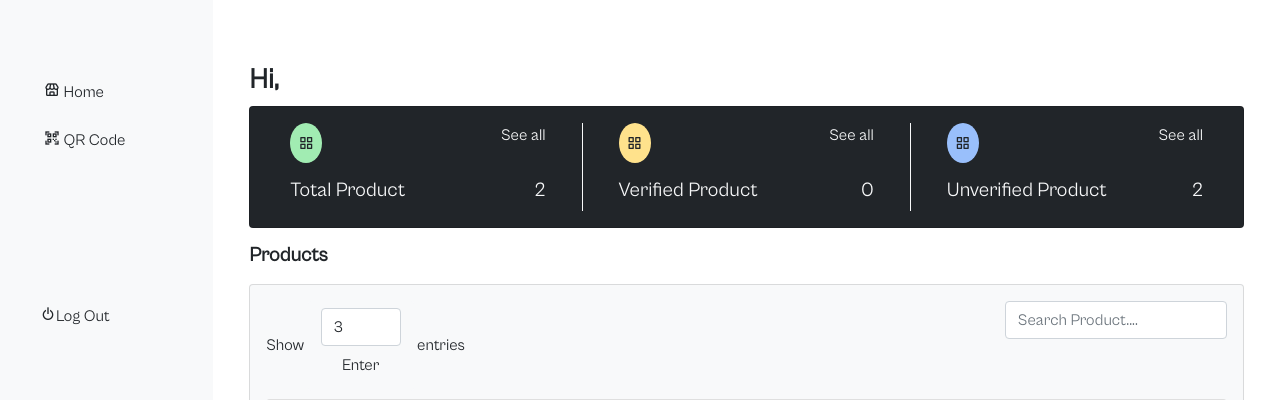
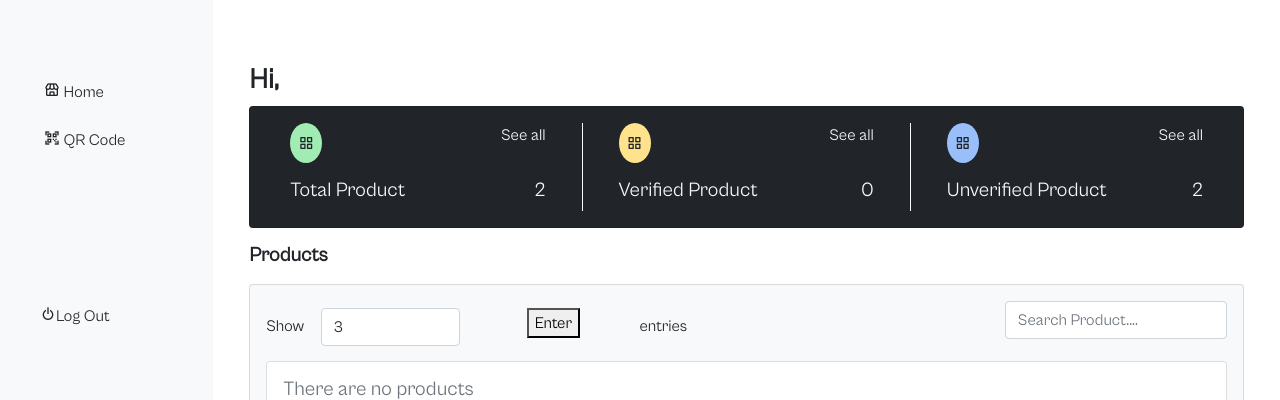
Before and after one commit to ephraimphrase/qrcodegen, a Django app: page /home/ in a window 1280 px wide. Shown: the top 400 px of the page. Run offline with Django 4.2, Linux system fonts and the light colour scheme; a user stored in the database is signed in; data comes from the database, SQL or seed files in the repository; some libraries are stand-ins or nearby versions.

Commit message:
select function

```diff
--- a/main/templates/home.html
+++ b/main/templates/home.html
@@ -56,7 +56,14 @@
             <div class="row">
                 <div class="col-md-9">Show <span class="btn bg-light">
                     <form action="{% url 'home' %}" method="GET">
-                        <input type="number" name="page_range" class="form-control page_range" value="3"><span><button class="btn" type="submit">Enter</button></span>
+                        <div class="row">
+                            <div class="col">
+                                <input type="number" name="page_range" class="form-control page_range" value="3">
+                            </div>
+                            <div class="col">
+                                <button type="submit">Enter</button>
+                            </div>
+                        </div>
                     </form>
                 </span> entries</div>
                 <div class="col-md-3">
--- a/static/styles/main.css
+++ b/static/styles/main.css
@@ -49,6 +49,6 @@
     background: #EFF3F8;
 }
 
-.page_range{
+/* .page_range{
     width: 80px;
-}
+} */
```
